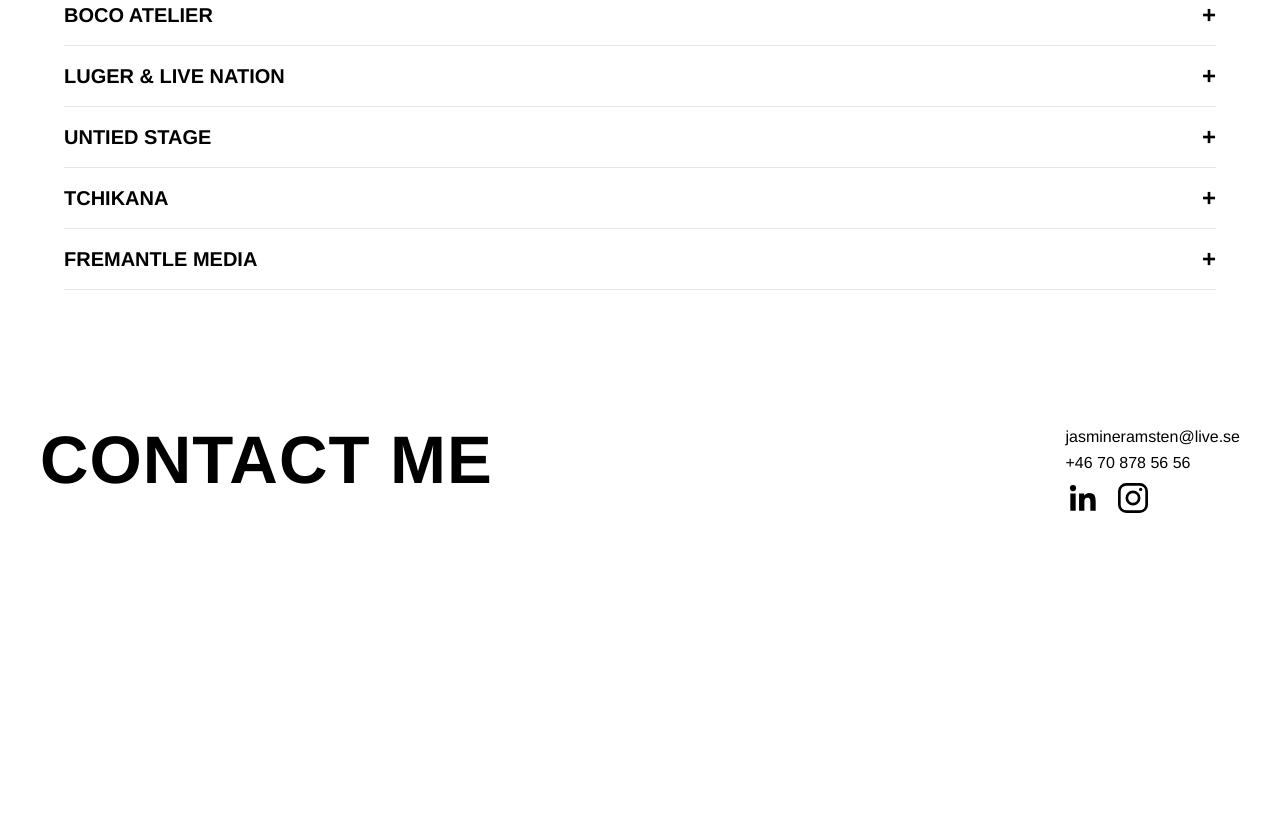
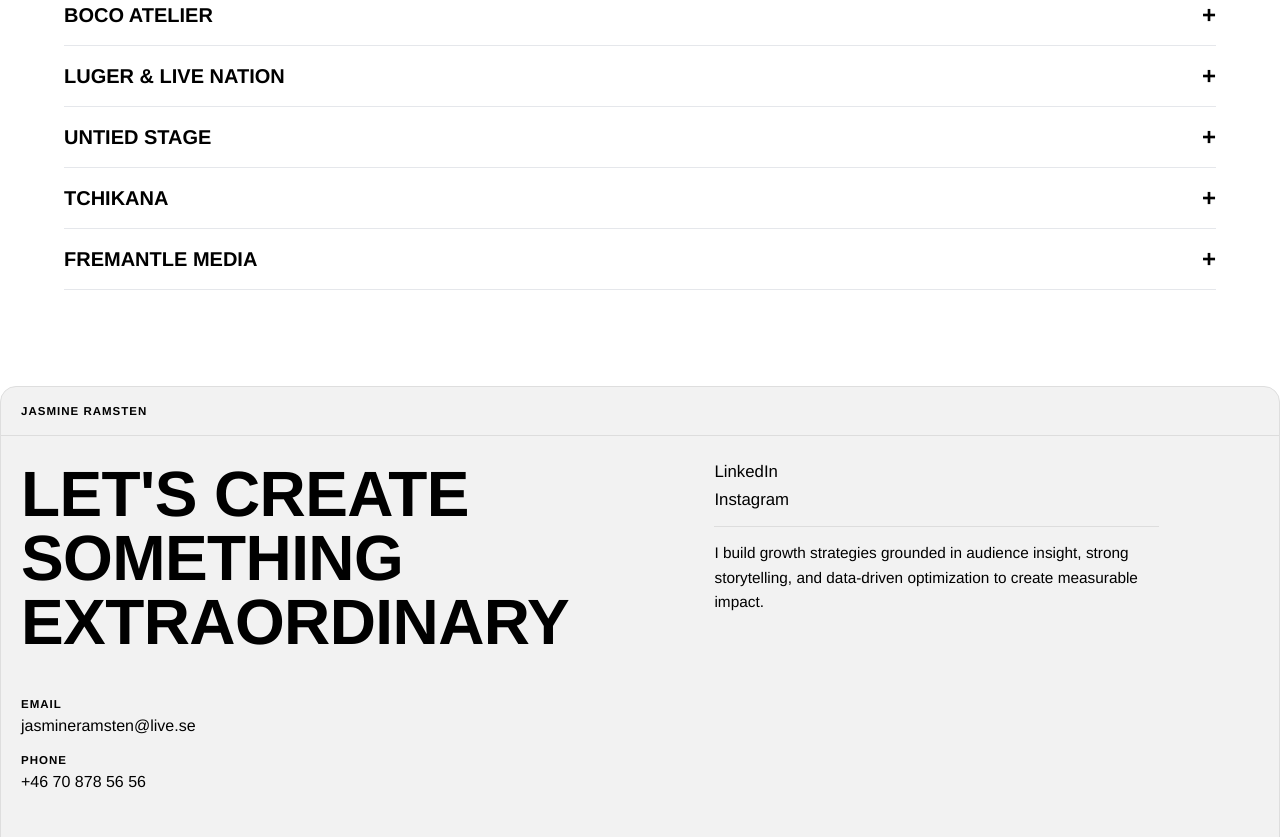
Before and after one commit to jasmineramsten/jasmineramsten.github.io, a browser extension: page index.html in a window 1280 px wide. Shown: the part 3182-4019 px from the top of the page. Before the commit the page ends 3762 px from the top, so only its background shows below. Drawn offline with Linux system fonts and the light colour scheme.

Commit message:
Refine footer contact typography and links

```diff
--- a/index.html
+++ b/index.html
@@ -390,38 +390,107 @@
         }
 
         .site-footer {
-            margin-top: 96px;
-            border-top: none;
-            padding: 42px 24px 56px;
+            max-width: 1320px;
+            margin: 96px auto 0;
+            background: #f2f2f2;
+            border: 1px solid #dedede;
+            border-radius: 16px 16px 0 0;
+            padding: 0;
         }
 
         .footer-inner {
-            max-width: 1200px;
-            margin: 0 auto;
+            display: grid;
+            gap: 0;
+        }
+
+        .footer-nav {
             display: flex;
             justify-content: space-between;
-            gap: 24px;
+            flex-wrap: wrap;
+            gap: 12px 20px;
+            padding: 18px 20px;
+            border-bottom: 1px solid #ddd;
+        }
+
+        .footer-nav span,
+        .footer-nav a {
+            font-size: 0.72rem;
+            letter-spacing: 1px;
+            text-transform: uppercase;
+            text-decoration: none;
+            color: #000;
+            font-weight: 700;
+        }
+
+        .footer-main {
+            display: grid;
+            grid-template-columns: 1.2fr 1fr;
+            gap: 40px;
+            padding: 26px 20px 28px;
             align-items: flex-start;
         }
 
         .footer-left h3 {
-            margin: 0;
-            font-size: clamp(2.2rem, 7vw, 4.2rem);
-            line-height: 0.95;
-            letter-spacing: 1px;
+            margin: 0 0 44px;
+            font-size: clamp(2rem, 5.8vw, 4rem);
+            line-height: 1;
+            letter-spacing: -0.6px;
             font-weight: 800;
         }
 
-        .footer-right p,
-        .footer-right a {
-            margin: 0 0 8px;
+        .contact-item {
+            margin-bottom: 16px;
+        }
+
+        .contact-label {
+            margin: 0 0 4px;
+            font-size: 0.72rem;
+            text-transform: uppercase;
+            letter-spacing: 1px;
+            color: #000;
+            font-weight: 700;
+        }
+
+        .contact-value {
+            margin: 0;
             font-size: 1rem;
-            color: var(--text);
+            line-height: 1.45;
+            color: #000;
+        }
+
+        .contact-value a {
+            color: inherit;
             text-decoration: none;
         }
 
-        .footer-right a:hover {
-            text-decoration: underline;
+        .footer-right-title {
+            margin: 0 0 10px;
+            font-size: 0.7rem;
+            text-transform: uppercase;
+            letter-spacing: 1px;
+            color: #666;
+        }
+
+        .footer-links {
+            display: grid;
+            gap: 8px;
+            margin-bottom: 16px;
+        }
+
+        .footer-links a {
+            text-decoration: none;
+            color: #000;
+            font-size: 1.05rem;
+        }
+
+        .footer-note {
+            margin: 0;
+            padding-top: 14px;
+            border-top: 1px solid #ddd;
+            font-size: 0.96rem;
+            line-height: 1.6;
+            color: var(--text);
+            max-width: 52ch;
         }
 
         .social-links {
@@ -488,13 +557,18 @@
             }
 
             .site-footer {
-                margin-top: 64px;
-                padding: 32px 18px 40px;
+                margin: 64px 18px 0;
             }
 
-            .footer-inner {
-                flex-direction: column;
-                gap: 16px;
+            .footer-nav,
+            .footer-main {
+                padding-left: 16px;
+                padding-right: 16px;
+            }
+
+            .footer-main {
+                grid-template-columns: 1fr;
+                gap: 22px;
             }
         }
     </style>
@@ -708,23 +782,27 @@
 
     <footer class="site-footer" id="contact">
         <div class="footer-inner">
-            <div class="footer-left">
-                <h3>CONTACT ME</h3>
+            <div class="footer-nav">
+                <span>JASMINE RAMSTEN</span>
             </div>
-            <div class="footer-right">
-                <p>jasmineramsten@live.se</p>
-                <p>+46 70 878 56 56</p>
-                <div class="social-links">
-                    <a class="social-link linkedin-link" href="https://www.linkedin.com/in/jasmine-ramsten" target="_blank" rel="noopener noreferrer" aria-label="LinkedIn">
-                        <svg viewBox="0 0 24 24" aria-hidden="true">
-                            <path d="M20.45 20.45h-3.55v-5.57c0-1.33-.03-3.04-1.85-3.04-1.85 0-2.13 1.45-2.13 2.95v5.66H9.37V9h3.4v1.56h.05c.47-.9 1.64-1.85 3.37-1.85 3.6 0 4.26 2.37 4.26 5.45v6.29zM5.34 7.43a2.06 2.06 0 1 1 0-4.12 2.06 2.06 0 0 1 0 4.12zM7.11 20.45H3.56V9h3.55v11.45z"/>
-                        </svg>
-                    </a>
-                    <a class="social-link instagram-link" href="https://www.instagram.com/jasmineramsten/" target="_blank" rel="noopener noreferrer" aria-label="Instagram">
-                        <svg viewBox="0 0 24 24" aria-hidden="true">
-                            <path d="M7.5 2h9A5.5 5.5 0 0 1 22 7.5v9a5.5 5.5 0 0 1-5.5 5.5h-9A5.5 5.5 0 0 1 2 16.5v-9A5.5 5.5 0 0 1 7.5 2zm0 1.8A3.7 3.7 0 0 0 3.8 7.5v9a3.7 3.7 0 0 0 3.7 3.7h9a3.7 3.7 0 0 0 3.7-3.7v-9a3.7 3.7 0 0 0-3.7-3.7h-9zm9.6 1.4a1.1 1.1 0 1 1 0 2.2 1.1 1.1 0 0 1 0-2.2zM12 7a5 5 0 1 1 0 10 5 5 0 0 1 0-10zm0 1.8A3.2 3.2 0 1 0 12 15.2 3.2 3.2 0 0 0 12 8.8z"/>
-                        </svg>
-                    </a>
+            <div class="footer-main">
+                <div class="footer-left">
+                    <h3>LET'S CREATE SOMETHING EXTRAORDINARY</h3>
+                    <div class="contact-item">
+                        <p class="contact-label">Email</p>
+                        <p class="contact-value"><a href="mailto:jasmineramsten@live.se">jasmineramsten@live.se</a></p>
+                    </div>
+                    <div class="contact-item">
+                        <p class="contact-label">Phone</p>
+                        <p class="contact-value"><a href="tel:+46708785656">+46 70 878 56 56</a></p>
+                    </div>
+                </div>
+                <div class="footer-right">
+                    <div class="footer-links">
+                        <a href="https://www.linkedin.com/in/jasmine-ramsten" target="_blank" rel="noopener noreferrer">LinkedIn</a>
+                        <a href="https://www.instagram.com/jasmineramsten/" target="_blank" rel="noopener noreferrer">Instagram</a>
+                    </div>
+                    <p class="footer-note">I build growth strategies grounded in audience insight, strong storytelling, and data-driven optimization to create measurable impact.</p>
                 </div>
             </div>
         </div>
```
